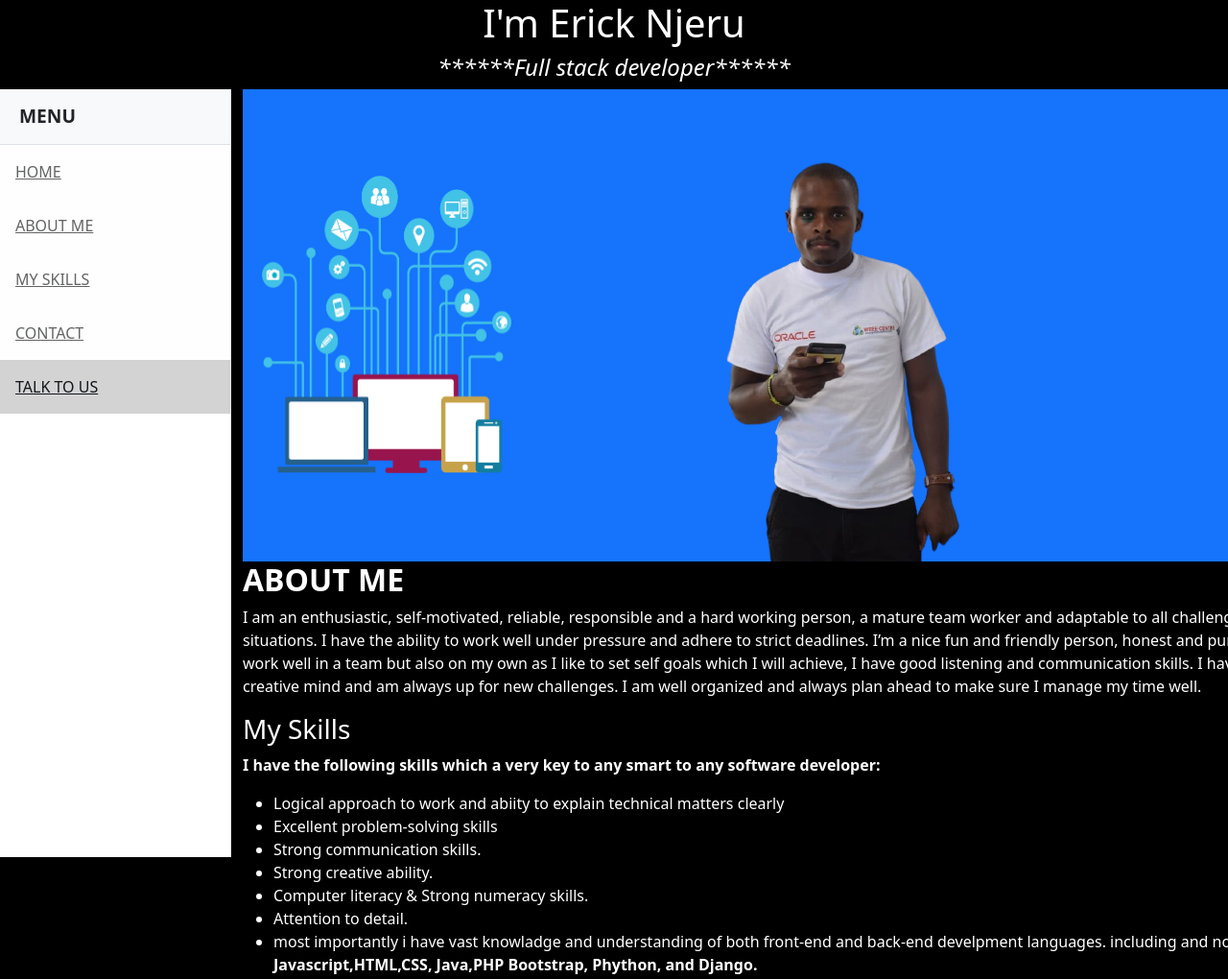
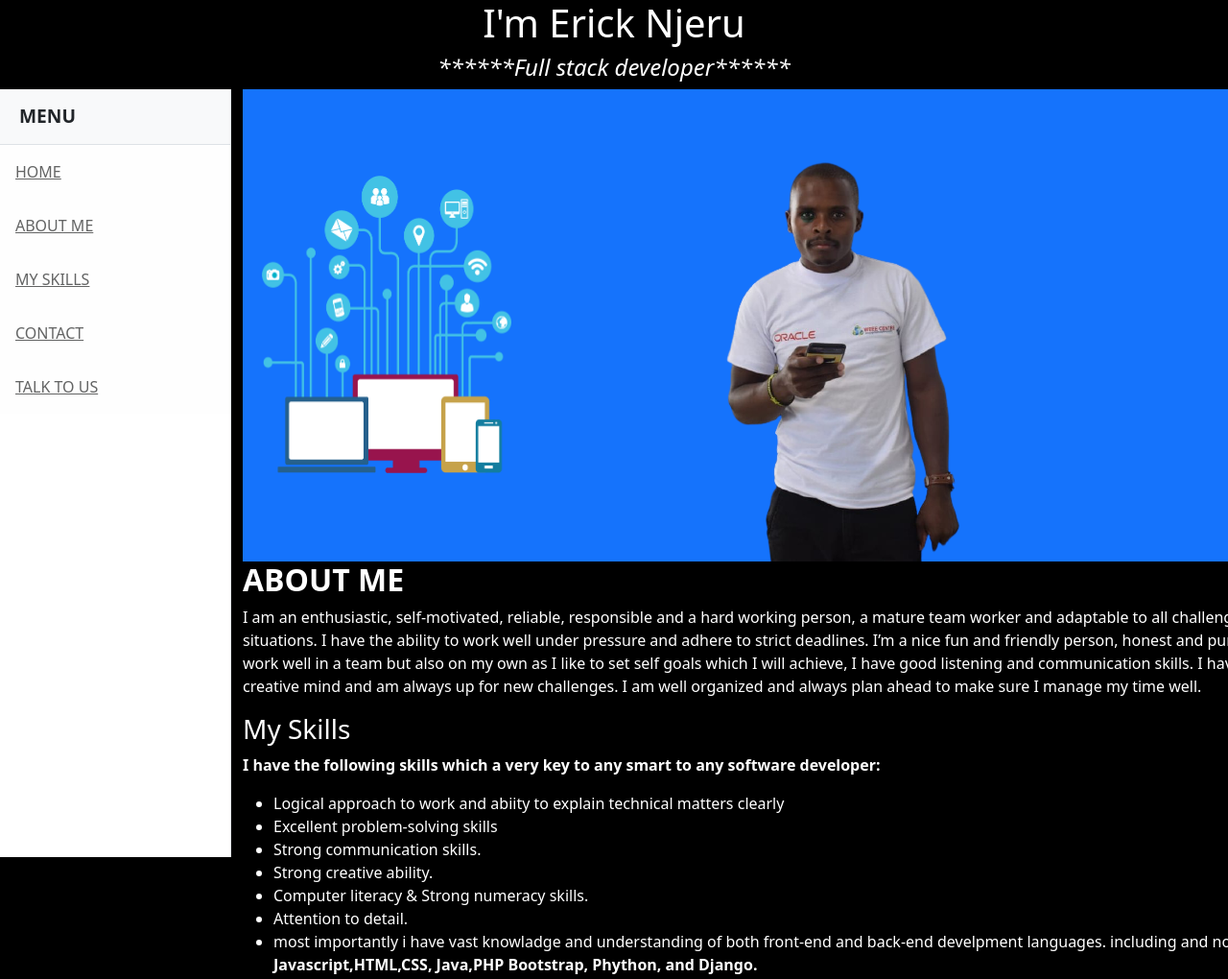
Before and after one commit to ERICK-NJERU/prep-IP-portfolio, a plain HTML site: page index.html in a window 1280 px wide. Shown: the top 1020 px of the page at 96% size. Drawn offline with Linux system fonts and the light colour scheme.

Commit message:
all changes

```diff
--- a/index.html
+++ b/index.html
@@ -21,7 +21,7 @@
                     </div>
             <div class="d-flex" id="wrapper">
                 <!-- Sidebar-->
-                <div class="sidenav">
+                <div class="sidenav" >
                         <div class="border-end bg-white" id="sidebar-wrapper">
                             <div class="sidebar-heading border-bottom bg-light"><strong>MENU</strong></div>
                             <div class="list-group list-group-flush">
@@ -29,7 +29,7 @@
                                 <a class=" list-group-item-light p-3" href="#!">ABOUT ME</a>
                                 <a class=" list-group-item-light p-3" href="#!">MY SKILLS</a>
                                 <a class=" list-group-item-light p-3" href="#!">CONTACT</a>
-                                <a class=" list-group-item-dark p-3" href="#!">TALK TO US</a>
+                                <a class=" list-group-item-light p-3" href="#!">TALK TO US</a>
                             </div>
                         </div>
                     </div>
@@ -120,7 +120,6 @@
 
                         <div class="sform">
                                 <form action="/action_page.php" target="_blank">
-                                    <p><input class="sform" type="text" placeholder="Name" required name="Name"></p>
                                     <p><input class="sform" type="text" placeholder="Email" required name="Email"></p>
                                     <p><input class="sform" type="text" placeholder="Message" required name="Message"></p>
                                     <p>
```
